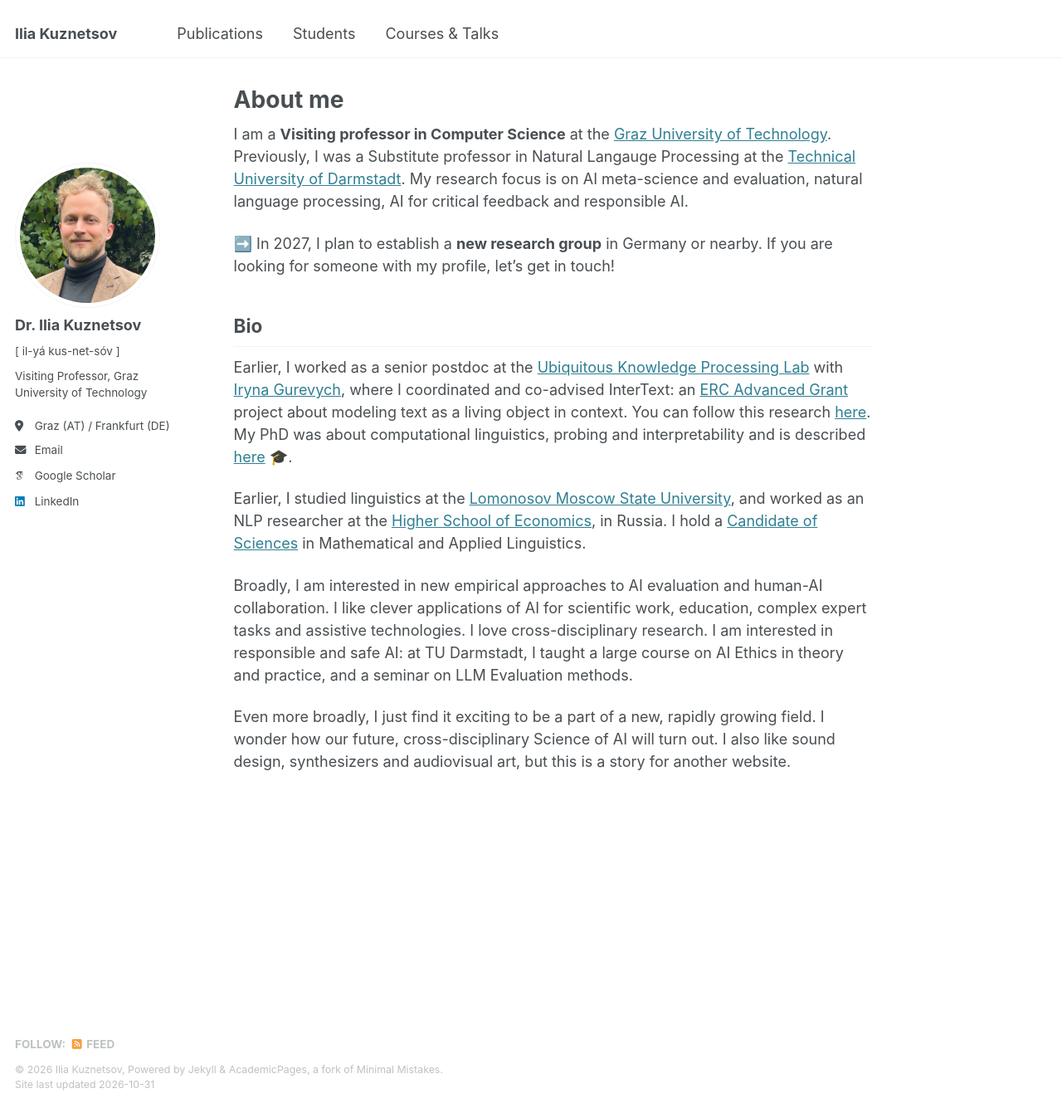
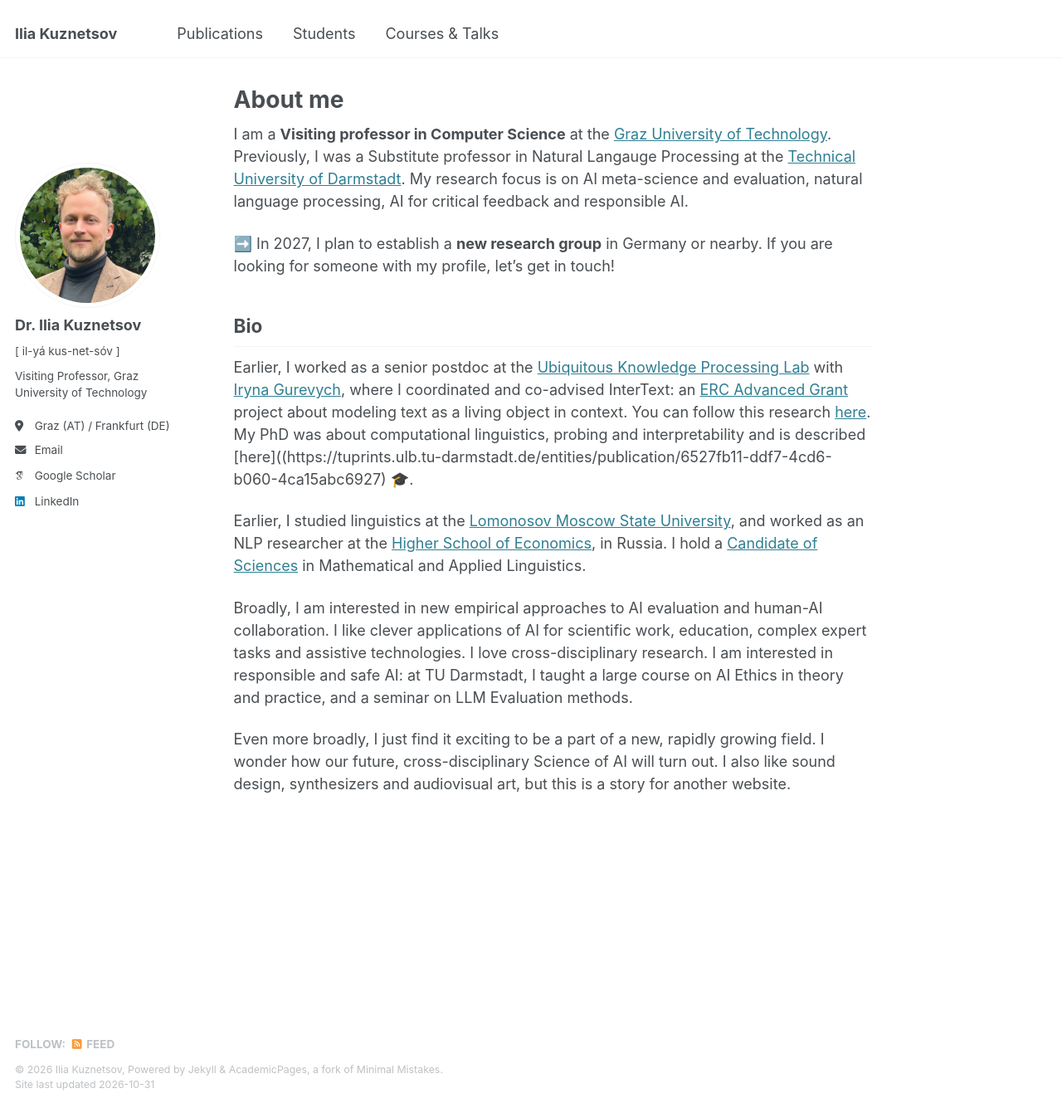
Before and after one commit to iokuznetsov/iokuznetsov.github.io, a Jekyll site: the page built from _pages/about.md, in a window 1280 px wide and 1335 px high. Shown: the whole window at 83% size. Built offline with Jekyll 4.4.1, drawn with Linux system fonts in a browser that asks for light colours; some web fonts are replaced; some of the changed lines change nothing that is shown.

Commit message:
Update about.md

```diff
--- a/_pages/about.md
+++ b/_pages/about.md
@@ -13,7 +13,7 @@
 
 ## Bio
 
-Earlier, I worked as a senior postdoc at the [Ubiquitous Knowledge Processing Lab](https://www.informatik.tu-darmstadt.de/ukp/ukp_home/index.en.jsp) with [Iryna Gurevych](https://www.informatik.tu-darmstadt.de/ukp/ukp_home/head_ukp/index.en.jsp), where I coordinated and co-advised InterText: an [ERC Advanced Grant](https://erc.europa.eu/projects-statistics/science-stories/artificial-intelligence-living-texts) project about modeling text as a living object in context. You can follow this research [here](https://intertext.ukp-lab.de/). My PhD was about computational linguistics, probing and interpretability and is described [here](https://tuprints.ulb.tu-darmstadt.de/19851/) 🎓.
+Earlier, I worked as a senior postdoc at the [Ubiquitous Knowledge Processing Lab](https://www.informatik.tu-darmstadt.de/ukp/ukp_home/index.en.jsp) with [Iryna Gurevych](https://www.informatik.tu-darmstadt.de/ukp/ukp_home/head_ukp/index.en.jsp), where I coordinated and co-advised InterText: an [ERC Advanced Grant](https://erc.europa.eu/projects-statistics/science-stories/artificial-intelligence-living-texts) project about modeling text as a living object in context. You can follow this research [here](https://intertext.ukp-lab.de/). My PhD was about computational linguistics, probing and interpretability and is described [here]((https://tuprints.ulb.tu-darmstadt.de/entities/publication/6527fb11-ddf7-4cd6-b060-4ca15abc6927) 🎓.
 
 Earlier, I studied linguistics at the [Lomonosov Moscow State University](https://lomonosov.university), and worked as an NLP researcher at the [Higher School of Economics](https://www.hse.ru/en/), in Russia. I hold a [Candidate of Sciences](https://en.wikipedia.org/wiki/Candidate_of_Sciences) in Mathematical and Applied Linguistics.
 
```
